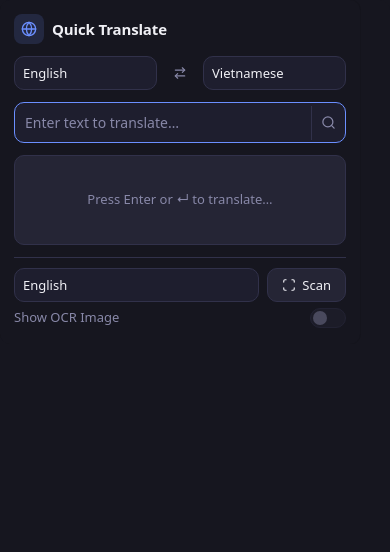
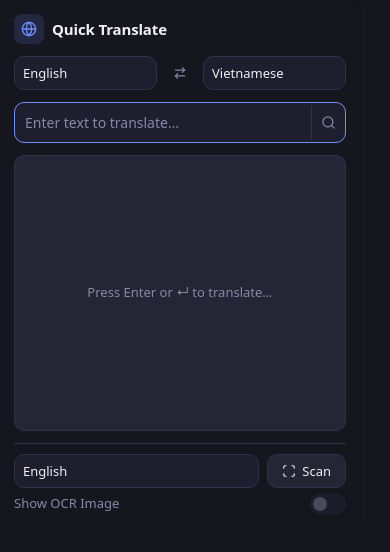
Before and after one commit to hngphanminh147/extension, a React (Vite) app in the folder extension/: page / in a window 390 px wide. Shown: the top 552 px of the page. Built offline with nearby package versions, Linux system fonts and the light colour scheme.

Commit message:
refactor: Adjust popup CSS for improved layout and responsiveness

```diff
--- a/extension/src/popup/popup.css
+++ b/extension/src/popup/popup.css
@@ -27,7 +27,7 @@
 /* ── Popup shell ─────────────────────────────────────────── */
 .qt-popup {
   width: 360px;
-  max-height: 580px;
+  height: 530px;
   overflow-y: auto;
   overflow-x: hidden;
   background: var(--bg);
@@ -229,11 +229,14 @@
 
 /* ── Output area ─────────────────────────────────────────── */
 .qt-output {
+  flex: 1;
+  min-height: 0;
   border-radius: var(--radius);
   border: 1px solid var(--border);
-  min-height: 90px;
   transition: border-color 0.2s, background 0.2s;
   overflow: hidden;
+  display: flex;
+  flex-direction: column;
 }
 
 .qt-output--idle,
@@ -256,6 +259,8 @@
 
 .qt-output--success {
   background: var(--card);
+  display: flex;
+  flex-direction: column;
 }
 
 .qt-output__placeholder {
@@ -316,6 +321,13 @@
 
 /* ── Word card ───────────────────────────────────────────── */
 /* no padding on .qt-word-card — header and tab-body carry their own */
+.qt-word-card {
+  display: flex;
+  flex-direction: column;
+  flex: 1;
+  min-height: 0;
+}
+
 .qt-word-card__header {
   display: flex;
   align-items: flex-start;
@@ -381,17 +393,19 @@
 
 /* ── Tab body ────────────────────────────────────────────── */
 .qt-tab-body {
+  flex: 1;
+  min-height: 0;
   padding: 12px 14px;
-  min-height: 100px;
-  max-height: 240px;
   overflow-y: auto;
+  display: flex;
+  flex-direction: column;
 }
 
 .qt-tab-empty {
   color: var(--fg-muted);
   font-size: 13px;
   text-align: center;
-  padding: 20px 0;
+  padding: 40px 0;
 }
 
 /* ── Sense blocks (shared across tabs) ──────────────────── */
@@ -565,7 +579,10 @@
 
 /* ── Sentence result ─────────────────────────────────────── */
 .qt-sentence {
+  flex: 1;
   padding: 14px;
+  display: flex;
+  flex-direction: column;
 }
 
 .qt-sentence__header {
```
